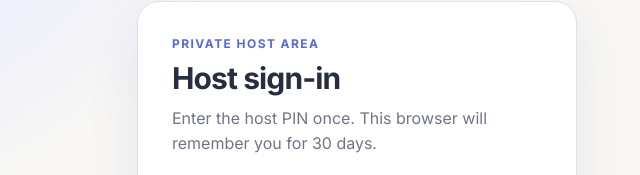
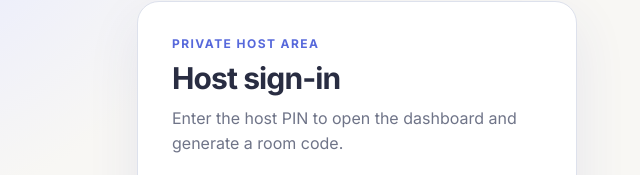
Before and after one commit to KritikaTri/ai-team-quiz, a website: page admin.html in a window 1280 px wide. Shown: the part 199-374 px from the top of the page, 283-923 px from the left. Drawn offline with Linux system fonts and the light colour scheme; no server answers.

Commit message:
Clarify the host PIN requirement

```diff
--- a/admin.html
+++ b/admin.html
@@ -9,7 +9,7 @@
 </style>
 </head>
 <body>
-<main class="card"><div class="tag">Private host area</div><h1>Host sign-in</h1><p>Enter the host PIN once. This browser will remember you for 30 days.</p><form id="loginForm"><label for="pin">Host PIN</label><input id="pin" type="password" autocomplete="current-password" autofocus required><button type="submit">Open host dashboard</button><div class="error" id="error"></div></form><a class="back" href="/live.html">Join a quiz instead</a></main>
+<main class="card"><div class="tag">Private host area</div><h1>Host sign-in</h1><p>Enter the host PIN to open the dashboard and generate a room code.</p><form id="loginForm"><label for="pin">Host PIN</label><input id="pin" type="password" autocomplete="current-password" autofocus required><button type="submit">Open host dashboard</button><div class="error" id="error"></div></form><a class="back" href="/live.html">Join a quiz instead</a></main>
 <script>
 const requested=new URLSearchParams(location.search).get('next')||'/ai-quiz.html';
 const next=/^\/(ai-quiz\.html|live\.html\?role=host)/.test(requested)?requested:'/ai-quiz.html';
```
